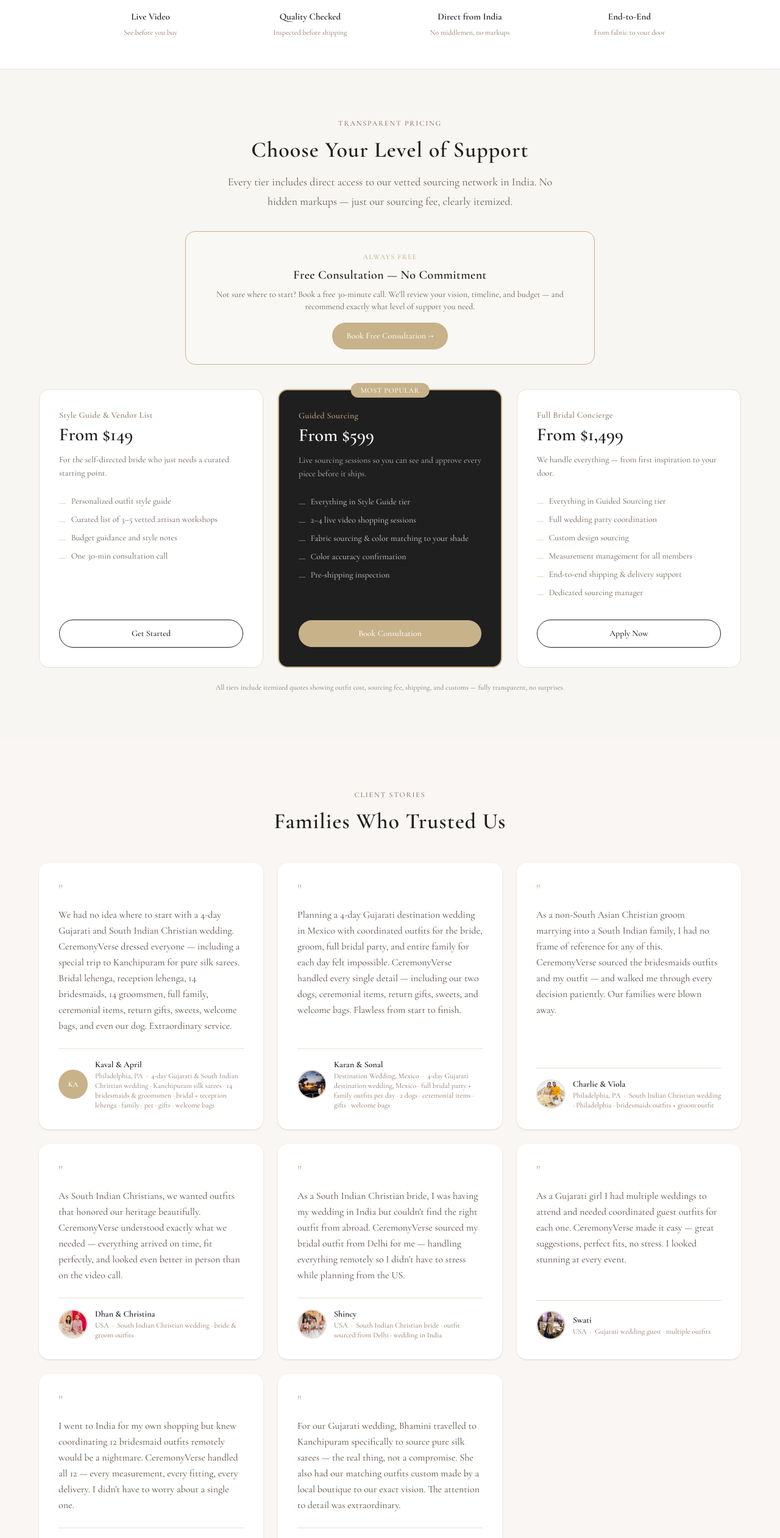
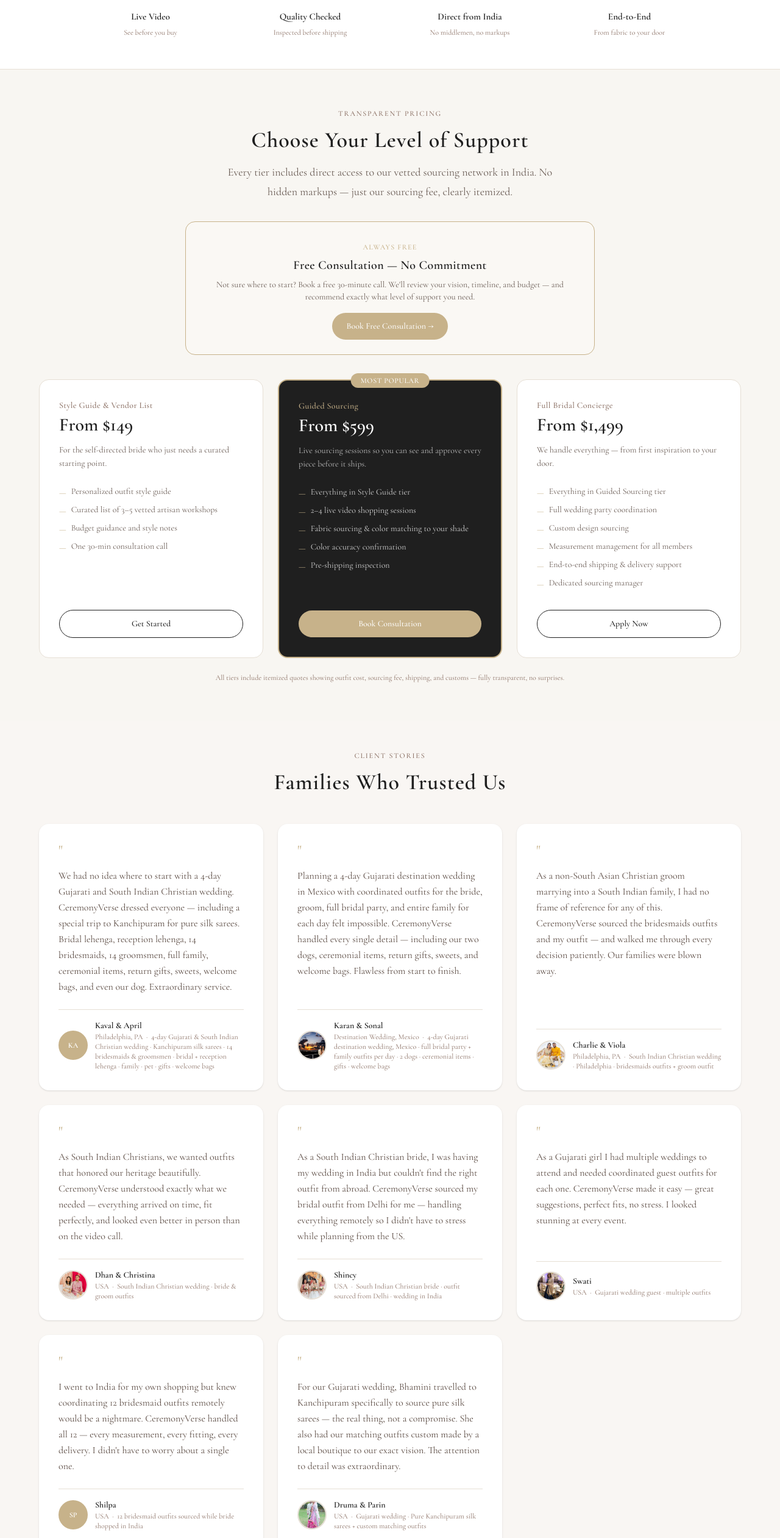
Before and after one commit to leylabernie/v0-ceremony-verse-wedding-concierge, a Next.js app: page / in a window 1280 px wide. Shown: the part 3536-6058 px from the top of the page at 61% size. Built offline with nearby package versions, Linux system fonts and the light colour scheme.

Commit message:
Reduce excess space between pricing and testimonials sections

```diff
--- a/components/pages/home-page.tsx
+++ b/components/pages/home-page.tsx
@@ -444,7 +444,7 @@ export function HomePage({ onNavigate }: HomePageProps) {
       </section>
 
       {/* PRICING TIERS */}
-      <section className="py-20 px-6">
+      <section className="py-16 px-6">
         <div className="max-w-6xl mx-auto">
           <p className="tracking-[0.15em] text-xs font-medium text-[#8a6f63] mb-4 uppercase text-center">
             Transparent Pricing
@@ -526,7 +526,7 @@ export function HomePage({ onNavigate }: HomePageProps) {
       </section>
 
       {/* TESTIMONIALS */}
-      <section className="py-20 px-6 bg-[#f9f6f3]">
+      <section className="py-12 px-6 bg-[#f9f6f3]">
         <div className="max-w-6xl mx-auto">
           <p className="tracking-[0.15em] text-xs font-medium text-[#8a6f63] mb-4 uppercase text-center">
             Client Stories
```
